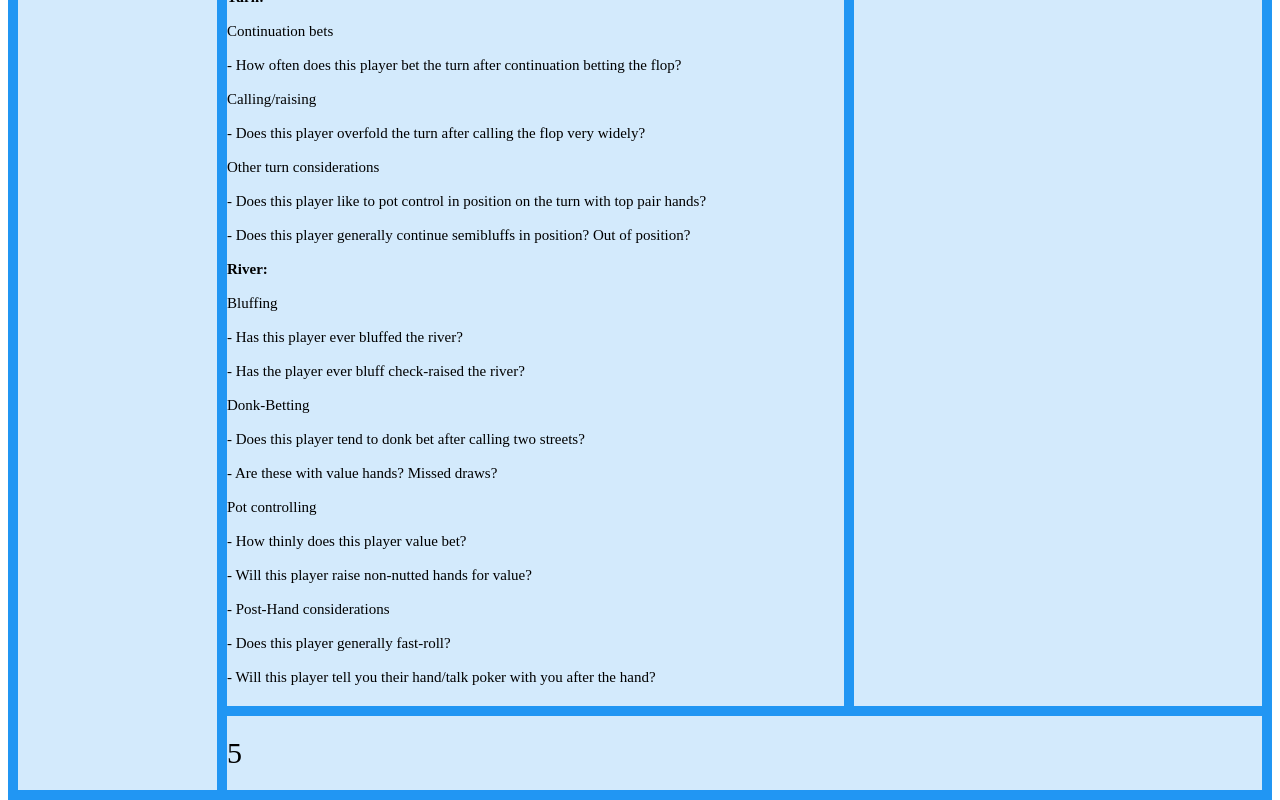
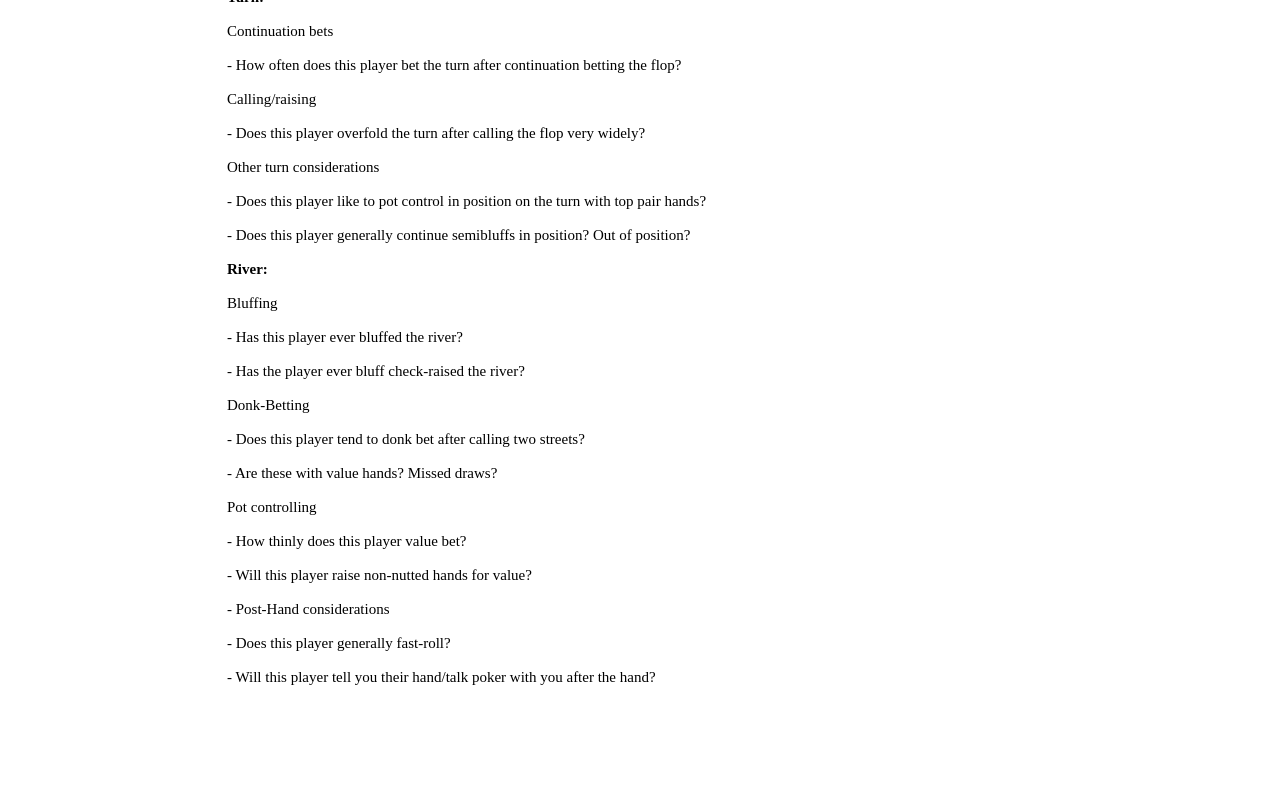
Before and after one commit to SamKnowles/practice, a React (Create React App) app: page /PreFlop in a window 1280 px wide. Shown: the part 3395-4195 px from the top of the page. After the commit the page ends 4161 px from the top, so only its background shows below. Built offline with nearby package versions, Linux system fonts and the light colour scheme.

Commit message:
added some css to the preflop page

```diff
--- a/src/Components/PreFlop.js
+++ b/src/Components/PreFlop.js
@@ -5,7 +5,7 @@ function PreFlop() {
         <div>
         <div className="preFlop-container">
                 <div className="item1">PRE-FLOP</div>
-                <div className="item2">2</div>
+                <div className="item2"></div>
                 <div className="item3">
                 {`When you are sitting at the poker table, mental energy is a precious resource. It is not reasonable to expect that you will observe and fully integrate every detail at the table. Part of improving as a poker player is learning to come to the table with greater reserves of mental energy, but far more importantly is the skill to conserve mental energy.
 
@@ -238,8 +238,8 @@ Pot controlling
 
 - Will this player tell you their hand/talk poker with you after the hand?`}
                 </div>
-                <div className="item4">4</div>
-                <div className="item5">5</div>
+                <div className="item4"></div>
+                <div className="item5"></div>
             </div>
         </div>
     )
--- a/src/Styles/PreFlop.css
+++ b/src/Styles/PreFlop.css
@@ -35,7 +35,7 @@
     'menu main main main right right'
     'menu footer footer footer footer footer';
   grid-gap: 10px;
-  background-color: #2196F3;
+  background-color: #black;
   padding: 10px;
 }
 .preFlop-container > div {
```
